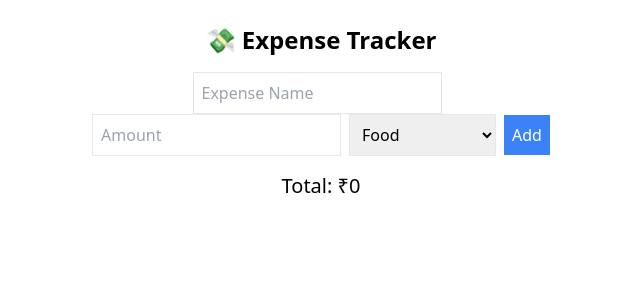
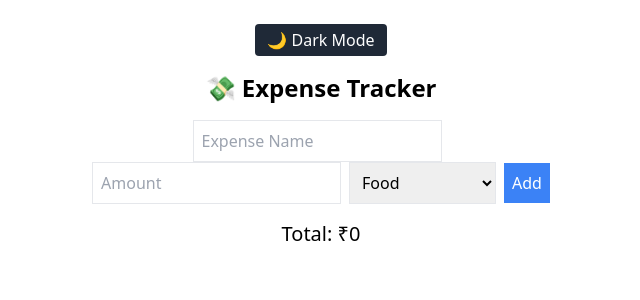
Before and after one commit to tanishka0324/expense-tracker, a React (Create React App) app: page / in a window 1280 px wide. Shown: the top 300 px of the page, without its empty margins (319-959 px from the left). Built offline with nearby package versions, Linux system fonts and the light colour scheme; the HTML template or start-up script is replaced by a standard one.

Commit message:
Update App.js

```diff
--- a/src/App.js
+++ b/src/App.js
@@ -9,6 +9,7 @@ export default function App() {
   const [text, setText] = useState("");
   const [amount, setAmount] = useState("");
   const [category, setCategory] = useState("Food");
+  const [darkMode, setDarkMode] = useState(false);
 
   const addTransaction = () => {
     if (!text || !amount) return;
@@ -30,25 +31,38 @@ export default function App() {
   };
 
   return (
-    <div className="p-6 max-w-lg mx-auto text-center">
+    <div className={`${darkMode ? "dark" : ""}`}>
+      <div className="p-6 max-w-lg mx-auto text-center bg-white dark:bg-gray-900 min-h-screen text-black dark:text-white transition duration-300">
+        {/* 🔘 Dark Mode Toggle Button */}
+        <button
+          onClick={() => setDarkMode(!darkMode)}
+          className="mb-4 px-3 py-1 bg-gray-800 text-white rounded dark:bg-gray-200 dark:text-black"
+        >
+          {darkMode ? "☀️ Light Mode" : "🌙 Dark Mode"}
+        </button>
+
         <h1 className="text-2xl font-bold mb-4">💸 Expense Tracker</h1>
 
         <div className="mb-4">
           <input
-          className="border p-2 mr-2"
+            className="border p-2 mr-2 dark:bg-gray-700 dark:border-gray-500"
             placeholder="Expense Name"
             value={text}
             onChange={(e) => setText(e.target.value)}
           />
           <input
-          className="border p-2 mr-2"
+            className="border p-2 mr-2 dark:bg-gray-700 dark:border-gray-500"
             placeholder="Amount"
             type="number"
             value={amount}
             onChange={(e) => setAmount(e.target.value)}
           />
 
-        <select className="border p-2 mr-2" value={category} onChange={(e) => setCategory(e.target.value)}>
+          <select
+            className="border p-2 mr-2 dark:bg-gray-700 dark:border-gray-500"
+            value={category}
+            onChange={(e) => setCategory(e.target.value)}
+          >
             <option>Food</option>
             <option>Travel</option>
             <option>Shopping</option>
@@ -65,7 +79,7 @@ export default function App() {
 
         <ul className="mb-4">
           {transactions.map((t, i) => (
-          <li key={i} className="border-b py-1">
+            <li key={i} className="border-b py-1 dark:border-gray-600">
               {t.text} - ₹{t.amount} <span className="text-gray-500">({t.category})</span>
             </li>
           ))}
@@ -73,5 +87,6 @@ export default function App() {
 
         {transactions.length > 0 && <Pie data={chartData} />}
       </div>
+    </div>
   );
 }
```
Lines whose indentation alone changed are shown as unchanged.
